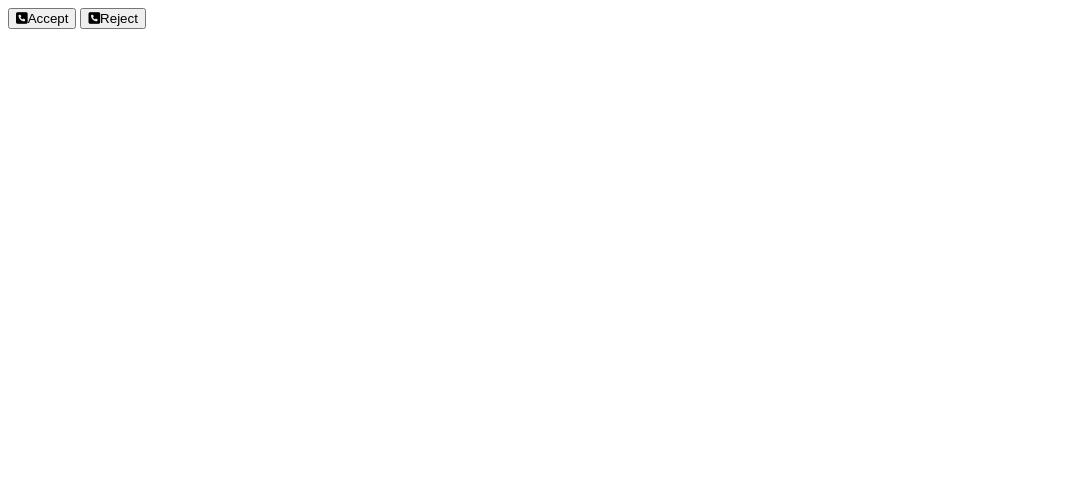
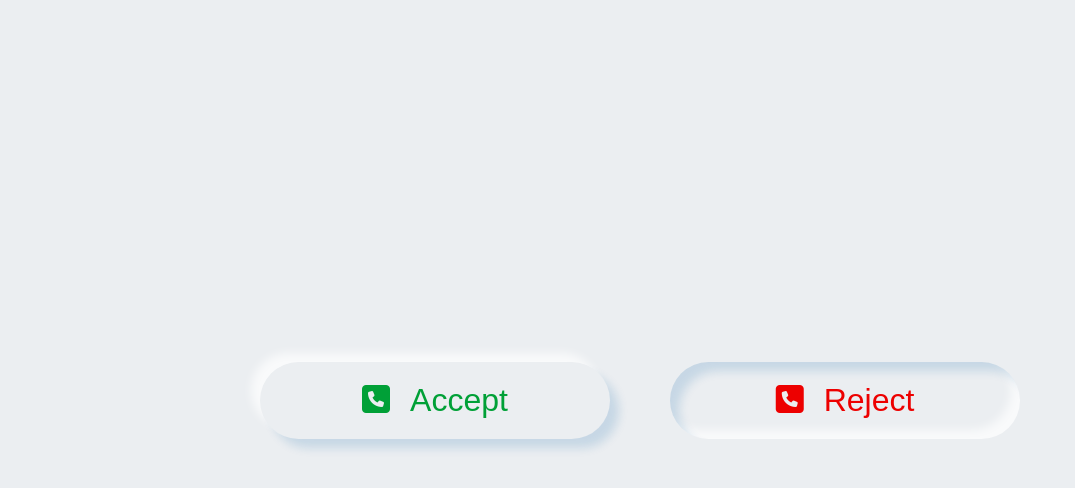
Before and after one commit to HimanshuShekhar1921/Neumorphism-Call-Button, a plain HTML site: page index.html in a window 1280 px wide. Shown: the whole page, without its empty margins (0-1075 px from the left). Drawn offline with Linux system fonts and the light colour scheme.

Commit message:
index.html

```diff
--- a/index.html
+++ b/index.html
@@ -4,7 +4,7 @@
     <meta charset="UTF-8">
     <meta name="viewport" content="width=device-width, initial-scale=1.0">
     <title>Neumorphism Style Button</title>
-    <link rel="stylesheet" href="neumorphism.css">
+    <link rel="stylesheet" href="style.css">
     <script src="https://kit.fontawesome.com/e41cc79745.js" crossorigin="anonymous"></script>
 </head>
 <body>
```
